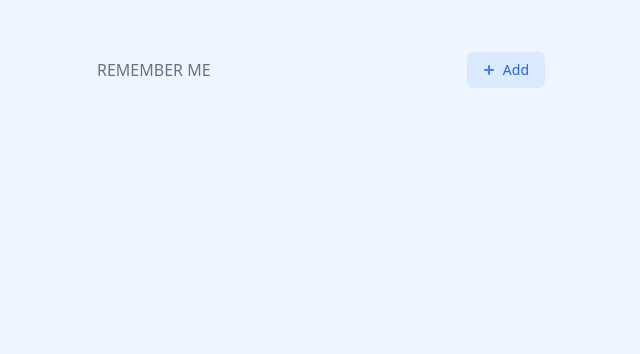
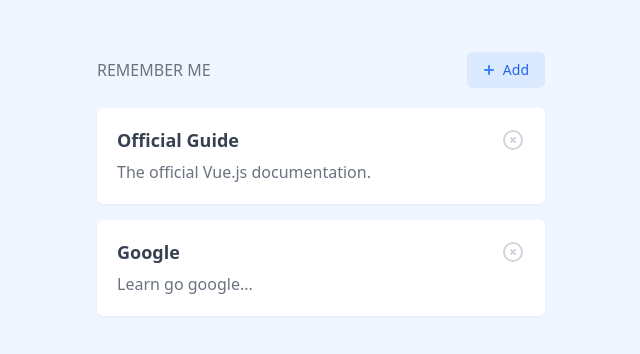
Before and after one commit to klementj/rememberme-vue-tailwindcss, a Vue app: page / in a window 1280 px wide. Shown: the top 354 px of the page, without its empty margins (319-959 px from the left). Built offline with nearby package versions, Linux system fonts and the light colour scheme.

Commit message:
Add component to list resources

```diff
--- a/src/App.vue
+++ b/src/App.vue
@@ -1,14 +1,17 @@
 <template>
   <Header title="Remember Me" />
+  <ResourceList />
 </template>
 
 <script>
 import Header from './components/Header.vue'
+import ResourceList from './components/ResourceList.vue'
 
 export default {
   name: 'App',
   components: {
-    Header
+    Header,
+    ResourceList
   }
 }
 </script>
--- /dev/null
+++ b/src/components/ResourceList.vue
@@ -0,0 +1,43 @@
+<template>
+  <article v-for="resource in storedResources" :key="resource.id" class="dark:hover:bg-gray-500 hover:shadow-lg bg-white dark:bg-gray-700 rounded-md overflow-hidden p-5 shadow-sm mb-4 transition-all">
+    <a :href="resource.link" class="">
+        <header class="flex items-center justify-between">
+          <h2 class="font-semibold text-lg leading-tight text-gray-700 dark:text-gray-50">
+            {{ resource.title }}
+          </h2>
+          <button class="transition-colors text-gray-300 hover:text-red-600">
+            <svg xmlns="http://www.w3.org/2000/svg" fill="none" viewBox="0 0 24 24" stroke="currentColor" width="24" height="24">
+              <path stroke-linecap="round" stroke-linejoin="round" stroke-width="2" d="M10 14l2-2m0 0l2-2m-2 2l-2-2m2 2l2 2m7-2a9 9 0 11-18 0 9 9 0 0118 0z" />
+            </svg>
+        </button>
+      </header>
+
+      <p class="mt-2 text-gray-500 dark:text-gray-200">
+        {{ resource.description }}
+      </p>
+    </a>
+  </article>
+</template>
+
+<script>
+export default {
+  data() {
+    return {
+      storedResources: [
+        {
+          id: 'official-guide',
+          title: 'Official Guide',
+          description: 'The official Vue.js documentation.',
+          link: 'https://vuejs.org',
+        },
+        {
+          id: 'google',
+          title: 'Google',
+          description: 'Learn go google...',
+          link: 'https://google.com',
+        }
+      ]
+    }
+  }
+}
+</script>
```
